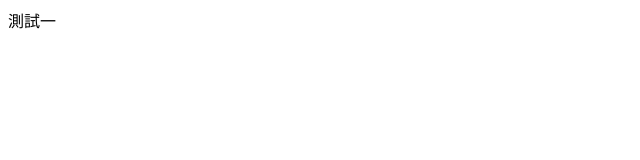
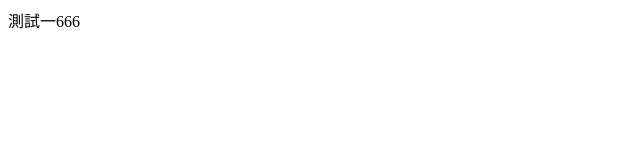
Before and after one commit to changcarrie/practice-file, a plain HTML site: page testtest/index.html in a window 1280 px wide. Shown: the full height of the page, 0-640 px from the left. Drawn offline with Linux system fonts and the light colour scheme.

Commit message:
Update index.html

```diff
--- a/testtest/index.html
+++ b/testtest/index.html
@@ -4,6 +4,6 @@
 	<title></title>
 </head>
 <body>
-測試一
+測試一666
 </body>
 </html>
```
